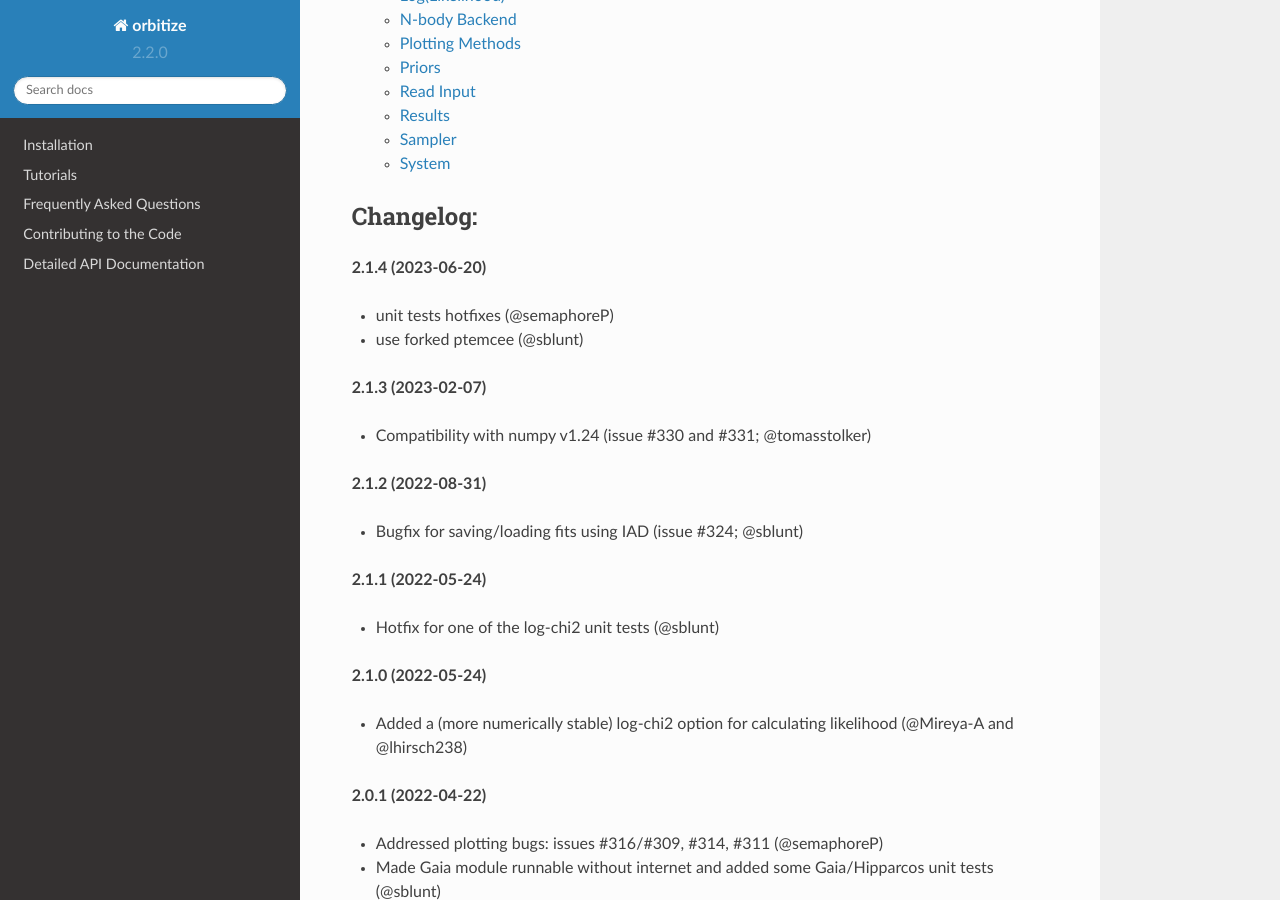
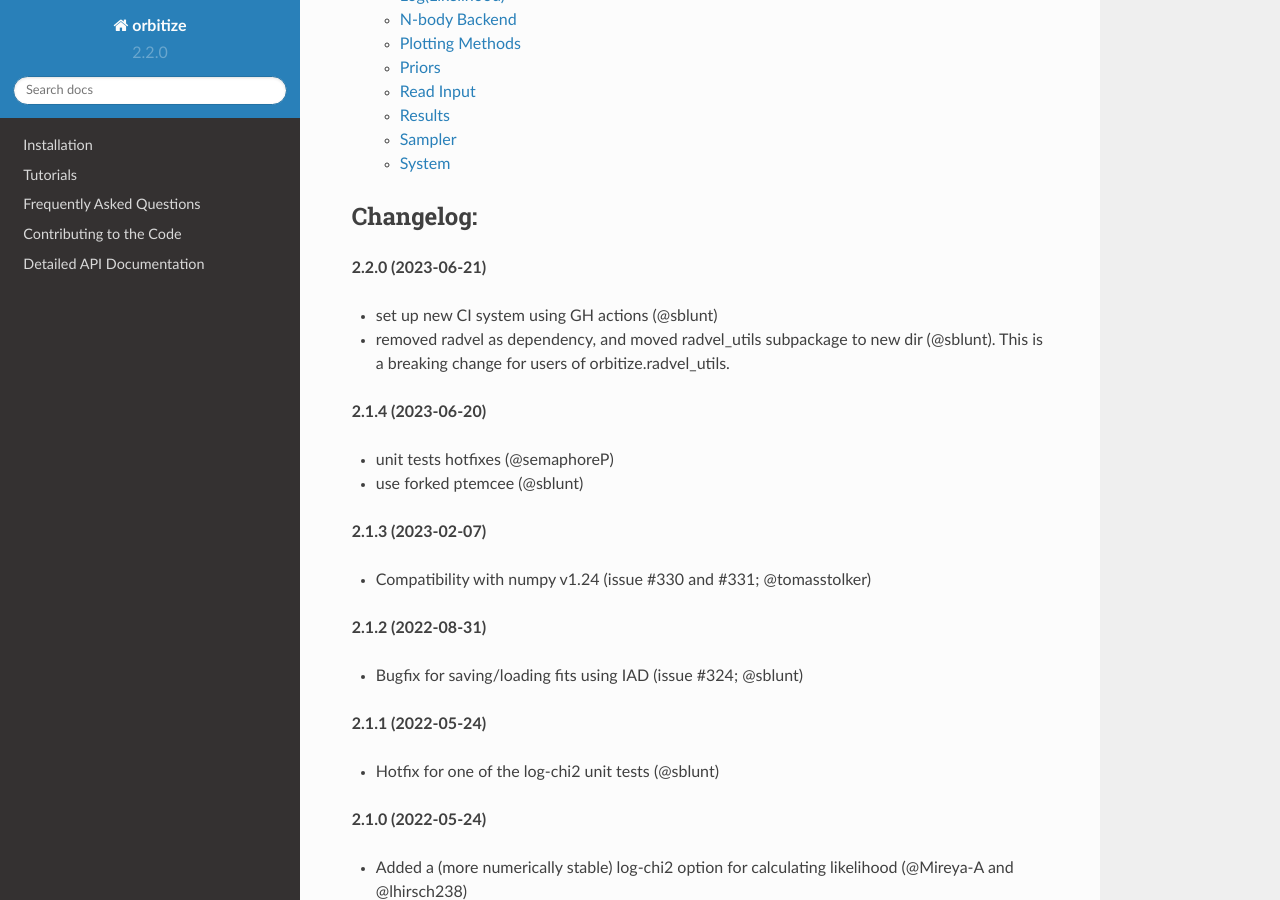
Before and after one commit to sblunt/orbitize, a Sphinx documentation site: the page built from docs/index.rst, in a window 1280 px wide and 900 px high, scrolled down 1657 px. Built offline with Sphinx 7.4.7 and the Read the Docs theme 2.0.0, drawn with Linux system fonts in a browser that asks for light colours; pages that are not in the unit, such as notebooks, are missing from menus.

Commit message:
update changelog

```diff
--- a/docs/index.rst
+++ b/docs/index.rst
@@ -53,6 +53,11 @@
 
 Changelog:
 ++++++++++
+
+**2.2.0 (2023-06-21)**
+
+- set up new CI system using GH actions (@sblunt)
+- removed radvel as dependency, and moved radvel_utils subpackage to new dir (@sblunt). This is a breaking change for users of orbitize.radvel_utils.
 
 **2.1.4 (2023-06-20)**
 
```
